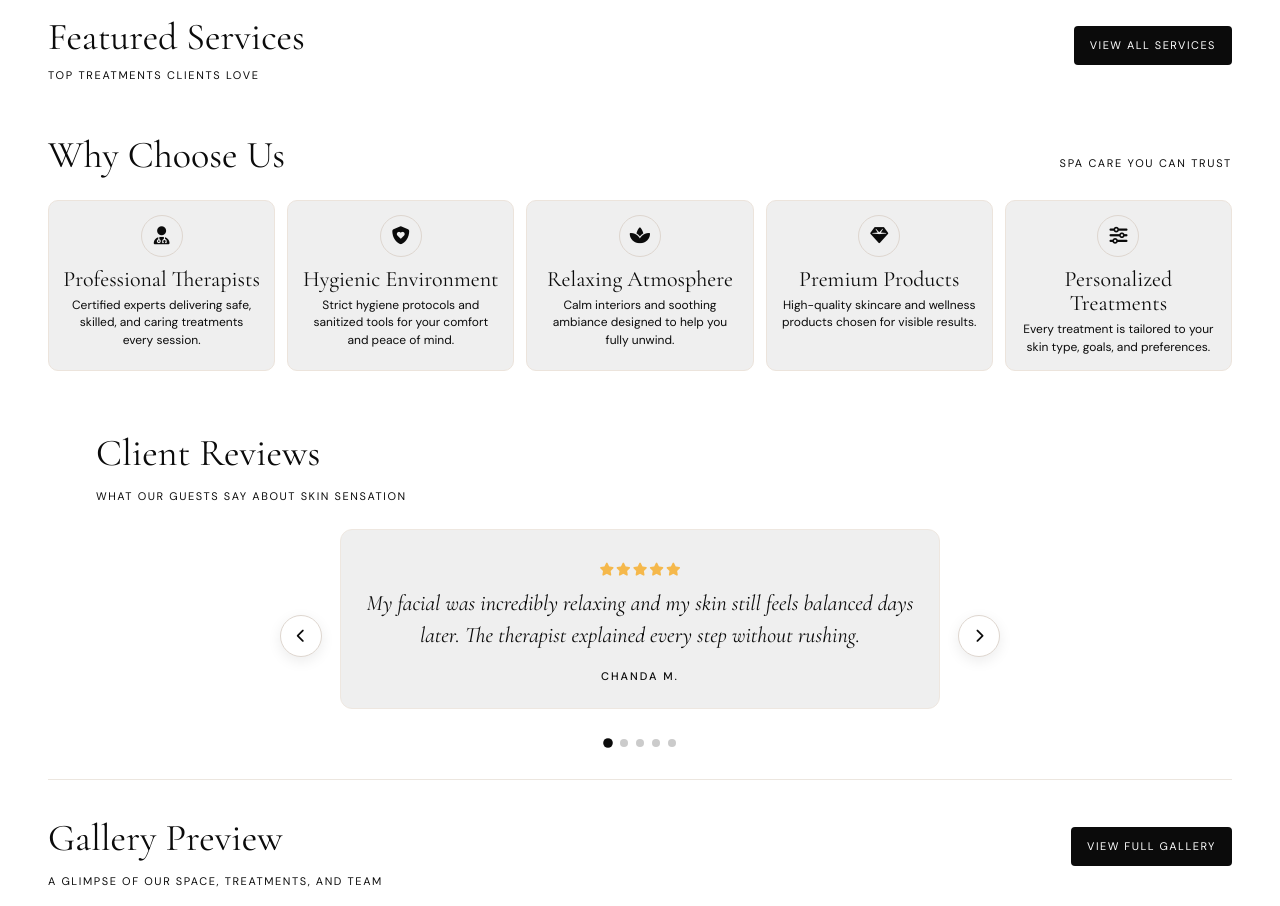
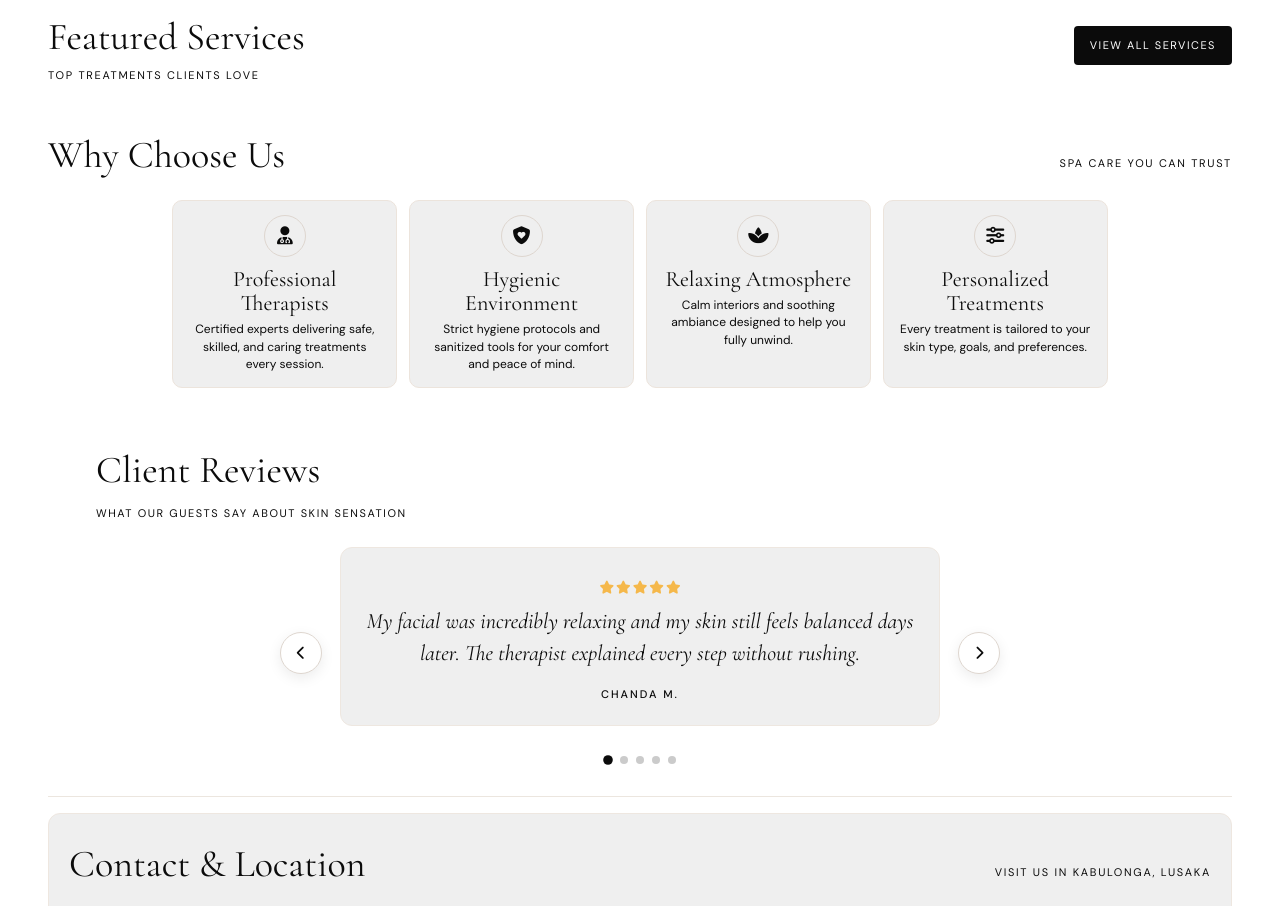
Before and after one commit to KasubaR/skin-sensation, a Django app: page / in a window 1280 px wide. Shown: the part 931-1837 px from the top of the page. Run offline with Django 5.2, Linux system fonts and the light colour scheme; data that the repository does not hold is empty; parts of the project's set-up code (start-up, migrations or seed data) failed here and were passed over.

Commit message:
Update home page UI: remove gallery preview, hide promos, navbar layout, why-us cleanup
- Remove Gallery Preview section from home page
- Hide Promotions/Packages section (pending implementation)
- Rename "Contact & Location Preview" to "Contact & Location"
- Fix mobile map height in Contact & Location section
- Move logo to left, nav links remain right in navbar
- Remove stars from featured service cards
- Remove "Premium Products" card from Why Choose Us
- Center remaining Why Choose Us cards at original size

Co-Authored-By: Claude Sonnet 4.6 <noreply@anthropic.com>

```diff
--- a/static/index.css
+++ b/static/index.css
@@ -715,12 +715,14 @@
   }
 
   .why-grid {
-    display: grid;
-    grid-template-columns: repeat(5, minmax(0, 1fr));
+    display: flex;
+    flex-wrap: wrap;
+    justify-content: center;
     gap: 12px;
   }
 
   .why-card {
+    flex: 0 1 calc(20% - 12px);
     background: var(--peach);
     border: 1px solid #ece4dc;
     border-radius: 10px;
@@ -1002,6 +1004,16 @@
     .booking-link-pill {
       margin-top: 4px;
     }
+
+    .map-wrap {
+      height: 260px;
+      min-height: 0;
+    }
+
+    .map-wrap iframe {
+      height: 260px;
+      min-height: 0;
+    }
   }
 
   /* ── PROMO GRID ── */
--- a/templates/components/navbar.html
+++ b/templates/components/navbar.html
@@ -1,6 +1,7 @@
 {% load static %}
 <!-- NAV -->
 <nav class="site-nav">
+  <a href="{% url 'home' %}" class="logo"><img src="{% static 'images/nav-bar-logo.svg' %}" alt="Skin Sensation" class="logo-img"></a>
   <ul class="nav-links">
     <li><a href="{% url 'home' %}">Home</a></li>
     <li><a href="{% url 'services' %}">Services</a></li>
@@ -8,7 +9,6 @@
     <li><a href="{% url 'gallery' %}">Gallery</a></li>
     <li><a href="{% url 'contact' %}">Contact Us</a></li>
   </ul>
-  <a href="{% url 'home' %}" class="logo"><img src="{% static 'images/nav-bar-logo.svg' %}" alt="Skin Sensation" class="logo-img"></a>
   <div class="nav-icons">
     <button type="button" title="Search" aria-label="Search"><i class="fa-solid fa-magnifying-glass"></i></button>
     {% if user.is_authenticated %}
--- a/templates/index.html
+++ b/templates/index.html
@@ -64,7 +64,6 @@
         <img src="{{ svc.card_image_url }}" alt="{{ svc.name }}">
       </div>
       <div class="service-card-body">
-        <div class="stars"><i class="fa-solid fa-star"></i><i class="fa-solid fa-star"></i><i class="fa-solid fa-star"></i><i class="fa-solid fa-star"></i><i class="fa-solid fa-star"></i></div>
         <h3>{{ svc.tagline|default:svc.description|default:svc.name }}</h3>
         <div class="service-price">{{ svc.name }}{% if svc.min_price %} <span style="font-family:Jost,sans-serif;font-size:13px;font-weight:400;color:var(--mid);margin-left:6px;">From K{{ svc.min_price|floatformat:0 }}</span>{% endif %}</div>
       </div>
@@ -99,13 +98,7 @@
       <p>Calm interiors and soothing ambiance designed to help you fully unwind.</p>
     </article>
 
-    <article class="why-card">
-      <div class="why-icon"><i class="fa-solid fa-gem"></i></div>
-      <h3>Premium Products</h3>
-      <p>High-quality skincare and wellness products chosen for visible results.</p>
-    </article>
-
-    <article class="why-card">
+<article class="why-card">
       <div class="why-icon"><i class="fa-solid fa-sliders"></i></div>
       <h3>Personalized Treatments</h3>
       <p>Every treatment is tailored to your skin type, goals, and preferences.</p>
@@ -198,90 +191,7 @@
   </div>
 </section>
 
-<!-- GALLERY PREVIEW -->
-<section class="gallery-preview-section" aria-labelledby="gallery-preview-heading">
-  <div class="gallery-preview-header">
-    <div class="featured-head-copy">
-      <h2 id="gallery-preview-heading">Gallery Preview</h2>
-      <p>A glimpse of our space, treatments, and team</p>
-    </div>
-    <a href="{% url 'gallery' %}" class="view-all-btn">View Full Gallery</a>
-  </div>
-
-  <div class="gallery-preview-grid">
-    <figure class="gallery-preview-item">
-      <img src="https://images.unsplash.com/photo-1540555700478-4be289fbecef?auto=format&fit=crop&w=800&q=80" alt="Calm spa reception and seating area" width="800" height="600">
-      <figcaption class="gallery-preview-caption">Spa Interior</figcaption>
-    </figure>
-    <figure class="gallery-preview-item">
-      <img src="https://images.unsplash.com/photo-1600334089648-b0d9d3028eb2?auto=format&fit=crop&w=800&q=80" alt="Treatment room with massage table and soft lighting" width="800" height="600">
-      <figcaption class="gallery-preview-caption">Treatment Rooms</figcaption>
-    </figure>
-    <figure class="gallery-preview-item">
-      <img src="https://images.unsplash.com/photo-1570172619644-dfd03ed5d881?auto=format&fit=crop&w=800&q=80" alt="Facial treatment and professional skincare service" width="800" height="600">
-      <figcaption class="gallery-preview-caption">Services</figcaption>
-    </figure>
-    <figure class="gallery-preview-item">
-      <img src="https://images.unsplash.com/photo-1576091160399-112ba8d25d1d?auto=format&fit=crop&w=800&q=80" alt="Spa therapist welcoming a guest with a smile" width="800" height="600">
-      <figcaption class="gallery-preview-caption">Staff &amp; Atmosphere</figcaption>
-    </figure>
-  </div>
-</section>
-
-<!-- PROMOTIONS / PACKAGES LABEL -->
-<section class="promotions-label">
-  <h2>Promotions / Packages</h2>
-  <div class="promo-tags">
-    <span class="promo-tag">Monthly Offers</span>
-    <span class="promo-tag">Spa Packages</span>
-    <span class="promo-tag">Seasonal Promotions</span>
-  </div>
-</section>
-
-<!-- PROMO GRID -->
-<div class="promo-grid">
-
-  <!-- Large left card -->
-  <div class="promo-card large">
-    <div class="promo-deco"><i class="fa-solid fa-spa"></i></div>
-    <img class="promo-photo promo-photo-clear" src="https://images.unsplash.com/photo-1612817288484-6f916006741a?auto=format&fit=crop&w=1200&q=80" alt="Skincare products">
-    <div class="promo-products">
-      <div class="promo-bottle h-100"></div>
-      <div class="promo-bottle h-140"></div>
-      <div class="promo-bottle h-80"></div>
-    </div>
-    <div class="promo-badge">Skin 2.0</div>
-    <h2>Health<br>&amp; Beauty</h2>
-    <a href="#" class="shop-link">Shop Now &rsaquo;</a>
-  </div>
-
-  <!-- Right stacked -->
-  <div class="promo-right">
-    <!-- Green card -->
-    <div class="promo-card green">
-      <img class="promo-photo promo-photo-clear" src="https://images.unsplash.com/photo-1629198688000-71f23e745b6e?auto=format&fit=crop&w=900&q=80" alt="Body butter jars">
-      <div class="promo-products green">
-        <div class="promo-bottle green-tone h-80 w-16"></div>
-        <div class="promo-bottle green-tone h-90 w-12"></div>
-        <div class="promo-bottle green-tone h-100"></div>
-      </div>
-      <h3>10% OFF<br>Body Butter</h3>
-      <a href="#" class="shop-link shop-link-spaced">Shop Now &rsaquo;</a>
-    </div>
-
-    <!-- Photo card -->
-    <div class="promo-card photo">
-      <img class="promo-photo promo-photo-clear" src="https://images.unsplash.com/photo-1544161515-4ab6ce6db874?auto=format&fit=crop&w=900&q=80" alt="Spa facial treatment">
-      <div class="promo-overlay-right">
-        <div class="promo-icon-round"><i class="fa-solid fa-face-smile-beam"></i></div>
-      </div>
-      <div class="promo-badge">Up to 30% Off</div>
-      <h3>Natural Beauty<br>Collection</h3>
-      <a href="#" class="shop-link shop-link-spaced-sm">Shop Now &rsaquo;</a>
-    </div>
-  </div>
-
-</div>
+{% comment %}PROMOTIONS / PACKAGES — hidden, pending full implementation{% endcomment %}
 
 {% if show_featured_products %}
 <!-- FEATURED PRODUCTS -->
@@ -345,7 +255,7 @@
 <!-- CONTACT & LOCATION PREVIEW -->
 <section class="contact-preview" id="contact">
   <div class="contact-preview-header">
-    <h2>Contact &amp; Location Preview</h2>
+    <h2>Contact &amp; Location</h2>
     <p class="contact-preview-sub">Visit us in Kabulonga, Lusaka</p>
   </div>
 
```
